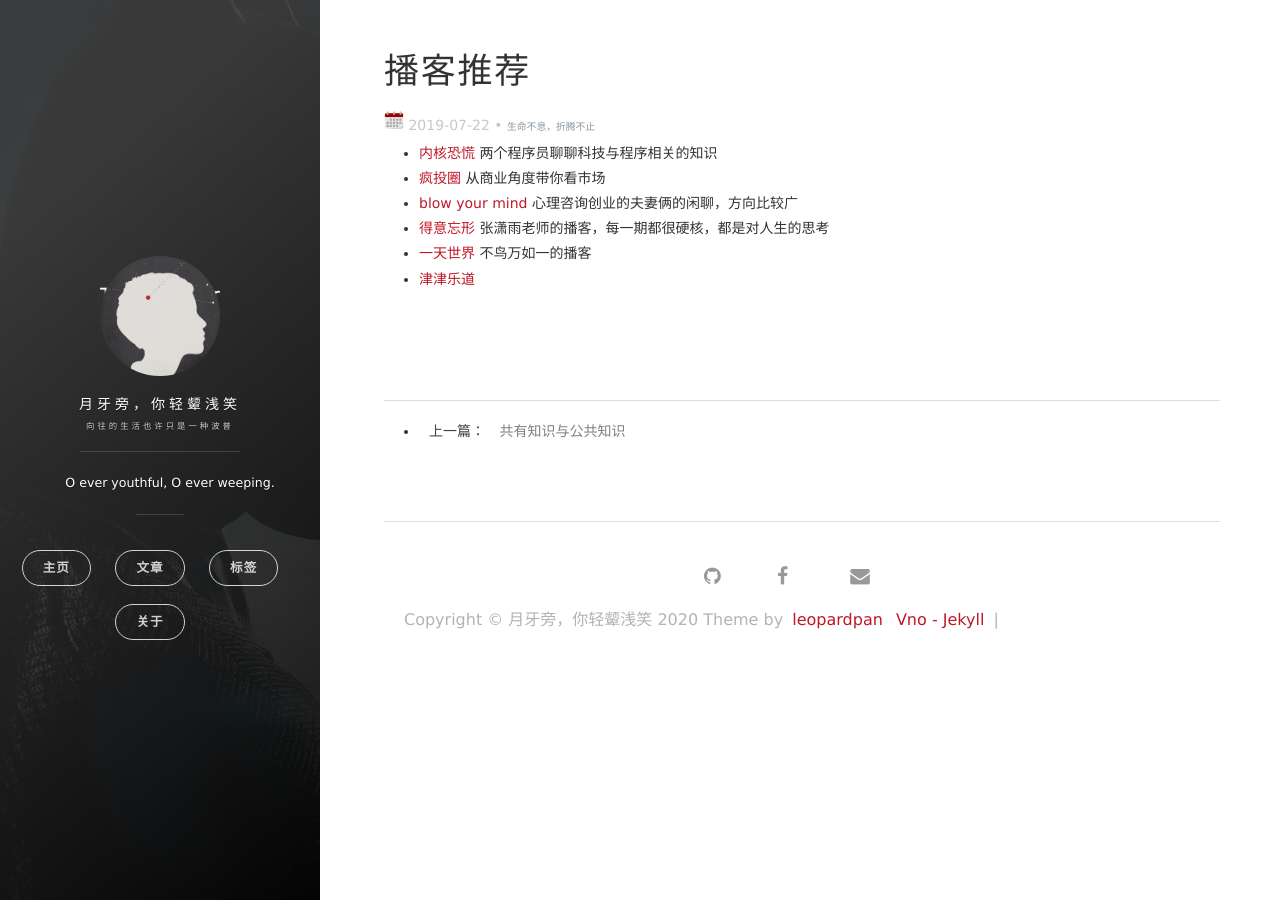
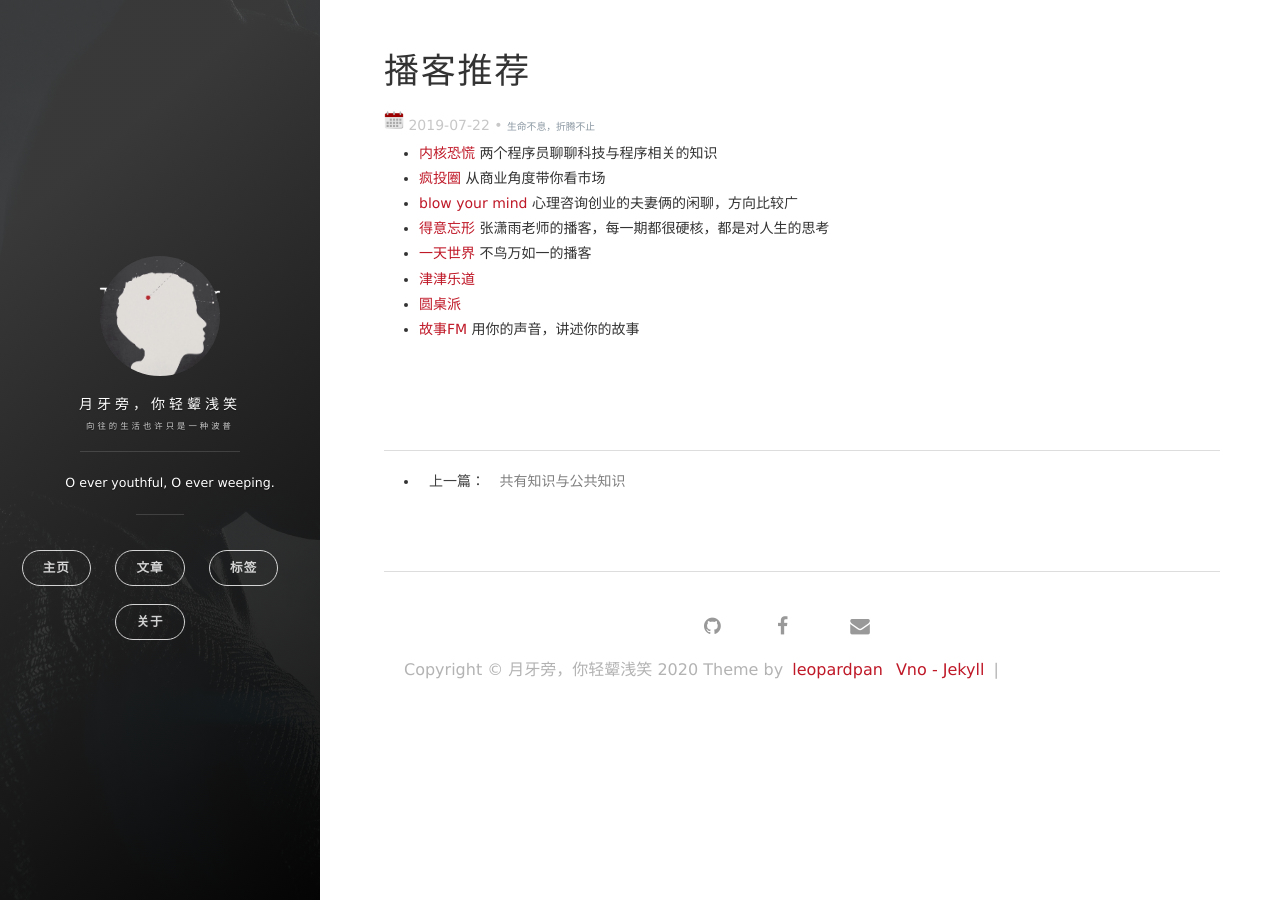
Before and after one commit to TechDreamer1125/TechDreamer1125.github.io, a Jekyll site: the page built from _posts/2019-07-22-podcast.markdown, in a window 1280 px wide. Built offline with Jekyll 4.4.1, drawn with Linux system fonts in a browser that asks for light colours; nearby versions of some CDN libraries; comment, search, counter and statistics services are not loaded.

Commit message:
提前本地遗留的更改

```diff
--- a/_posts/2019-07-22-podcast.markdown
+++ b/_posts/2019-07-22-podcast.markdown
@@ -11,3 +11,5 @@ tag: 生命不息，折腾不止
 - [得意忘形](https://www.ximalaya.com/yule/6688726/) 张潇雨老师的播客，每一期都很硬核，都是对人生的思考
 - [一天世界](http://www.yitianshijie.net/) 不鸟万如一的播客
 - [津津乐道](https://jinjinledao.org)
+- [圆桌派](https://music.163.com/#/djradio?id=350040898)
+- [故事FM](http://storyfm.cn/) 用你的声音，讲述你的故事
```
